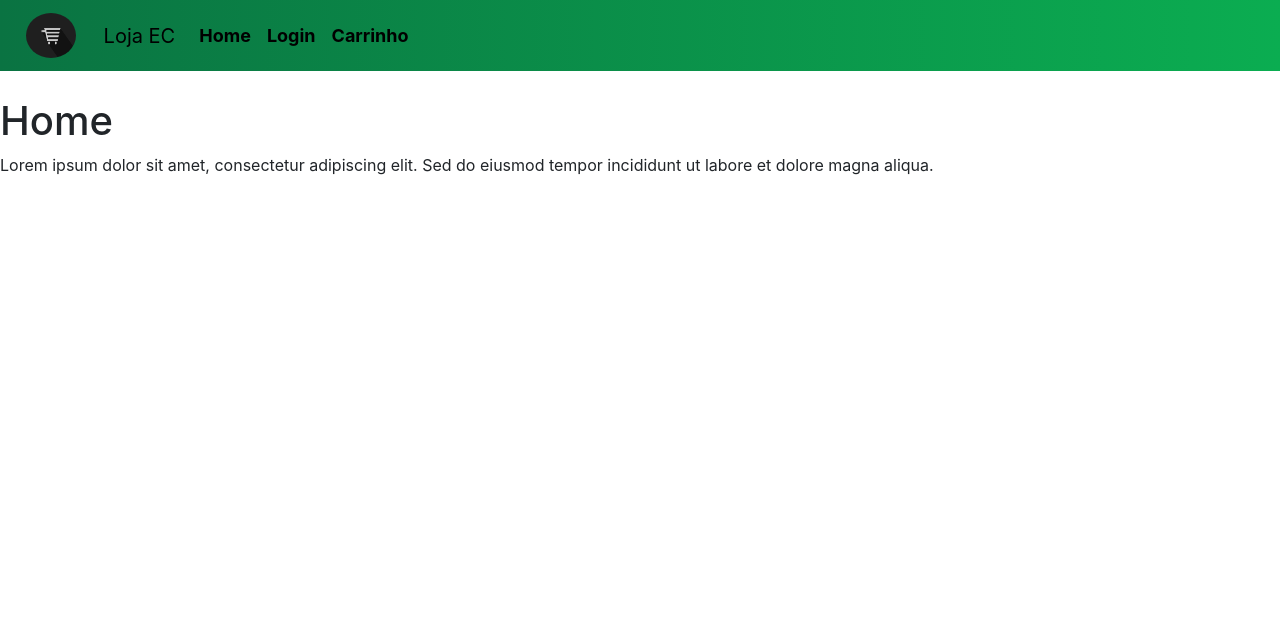
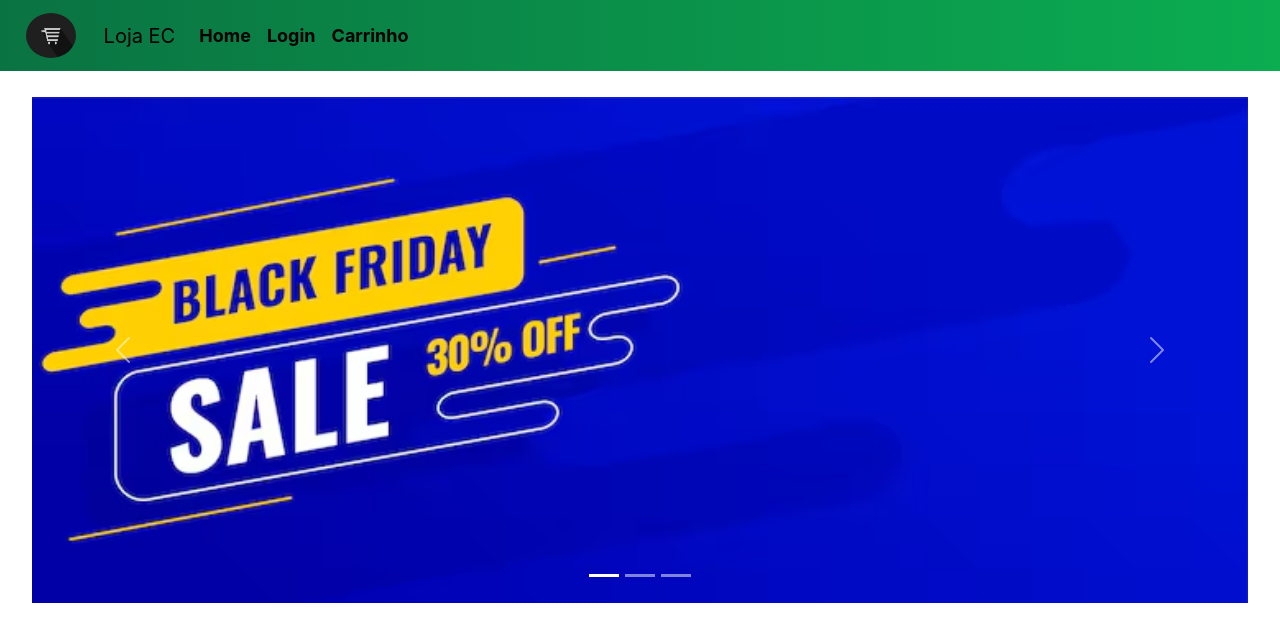
Before and after one commit to EnzoZanardi16/loja_ec_front, a React (Create React App) app: page / in a window 1280 px wide. Shown: the top 642 px of the page. Built offline with nearby package versions, Linux system fonts and the light colour scheme.

Commit message:
feat: adiocna carrosel na pagina inicial Home

```diff
--- a/src/Components/Home.css
+++ b/src/Components/Home.css
@@ -0,0 +1,6 @@
+
+.carosel-custom{
+    width: 95%;
+    display: flex;
+    margin-left: 2.5%;
+}
--- a/src/Screens/Home.jsx
+++ b/src/Screens/Home.jsx
@@ -1,11 +1,39 @@
+import banner from "../Assets/banner-teste.webp";
+import "../Components/Home.css"
 export default function Home() {
   return (
-    <div>
-      <h1>Home</h1>
-      <p>
-        Lorem ipsum dolor sit amet, consectetur adipiscing elit.
-        Sed do eiusmod tempor incididunt ut labore et dolore magna aliqua.
-      </p>
-    </div>
+    <body>
+        <div id="carouselExampleInterval" className="carousel slide carosel-custom" data-bs-ride="carousel">
+
+                            <div class="carousel-indicators">
+        <button type="button" data-bs-target="#carouselExampleIndicators" data-bs-slide-to="0" class="active" aria-current="true" aria-label="Slide 1"></button>
+        <button type="button" data-bs-target="#carouselExampleIndicators" data-bs-slide-to="1" aria-label="Slide 2"></button>
+        <button type="button" data-bs-target="#carouselExampleIndicators" data-bs-slide-to="2" aria-label="Slide 3"></button>
+      </div>
+
+          <div class="carousel-inner">
+            <div class="carousel-item active" data-bs-interval="10000">
+              <img src={banner} class="d-block w-100" alt="banner azul de promoção"/>
+            </div>
+            <div class="carousel-item" data-bs-interval="2000">
+              <img src={banner} class="d-block w-100" alt="..."/>
+            </div>
+            <div class="carousel-item">
+              <img src={banner} class="d-block w-100" alt="..."/>
+            </div>
+          </div>
+          <button class="carousel-control-prev" type="button" data-bs-target="#carouselExampleInterval" data-bs-slide="prev">
+            <span class="carousel-control-prev-icon" aria-hidden="true"></span>
+            <span class="visually-hidden">Previous</span>
+          </button>
+          <button class="carousel-control-next" type="button" data-bs-target="#carouselExampleInterval" data-bs-slide="next">
+            <span class="carousel-control-next-icon" aria-hidden="true"></span>
+            <span class="visually-hidden">Next</span>
+          </button>
+        </div>
+
+
+    </body>
+
   );
 }
```
